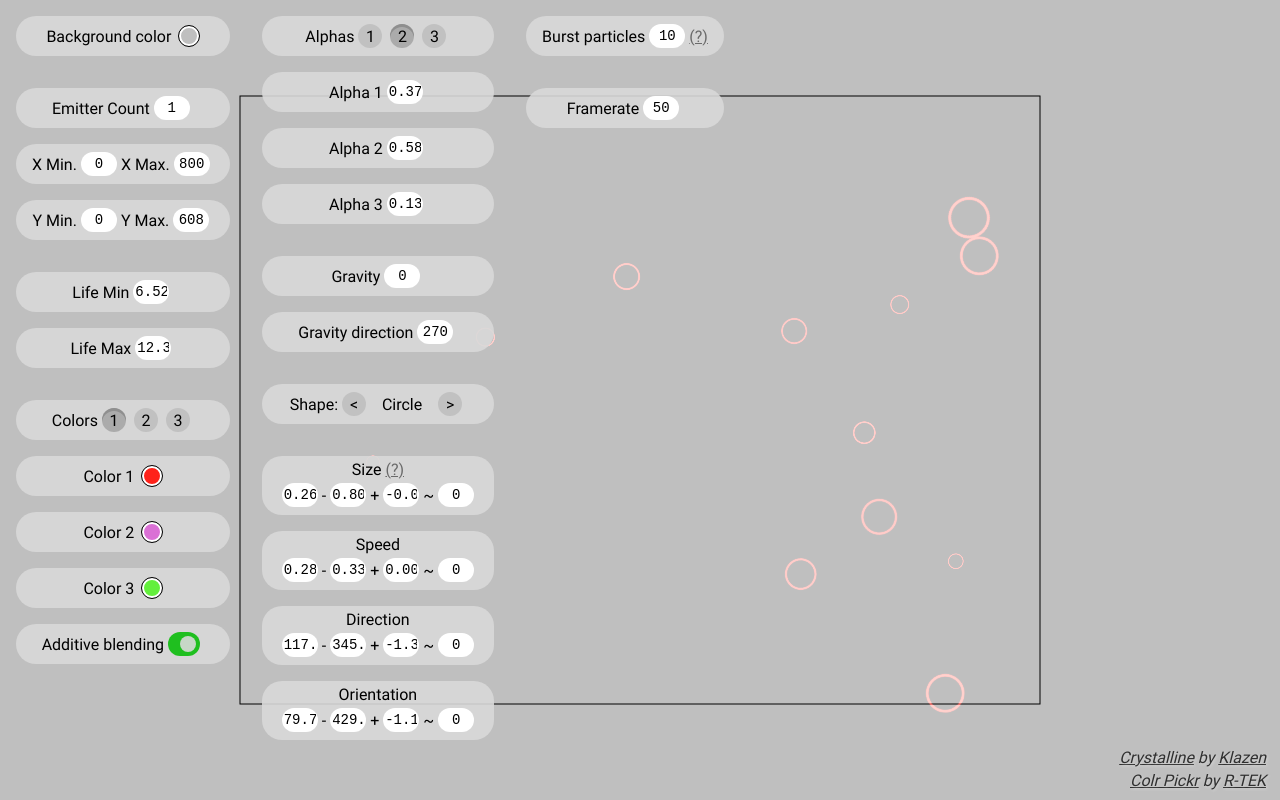
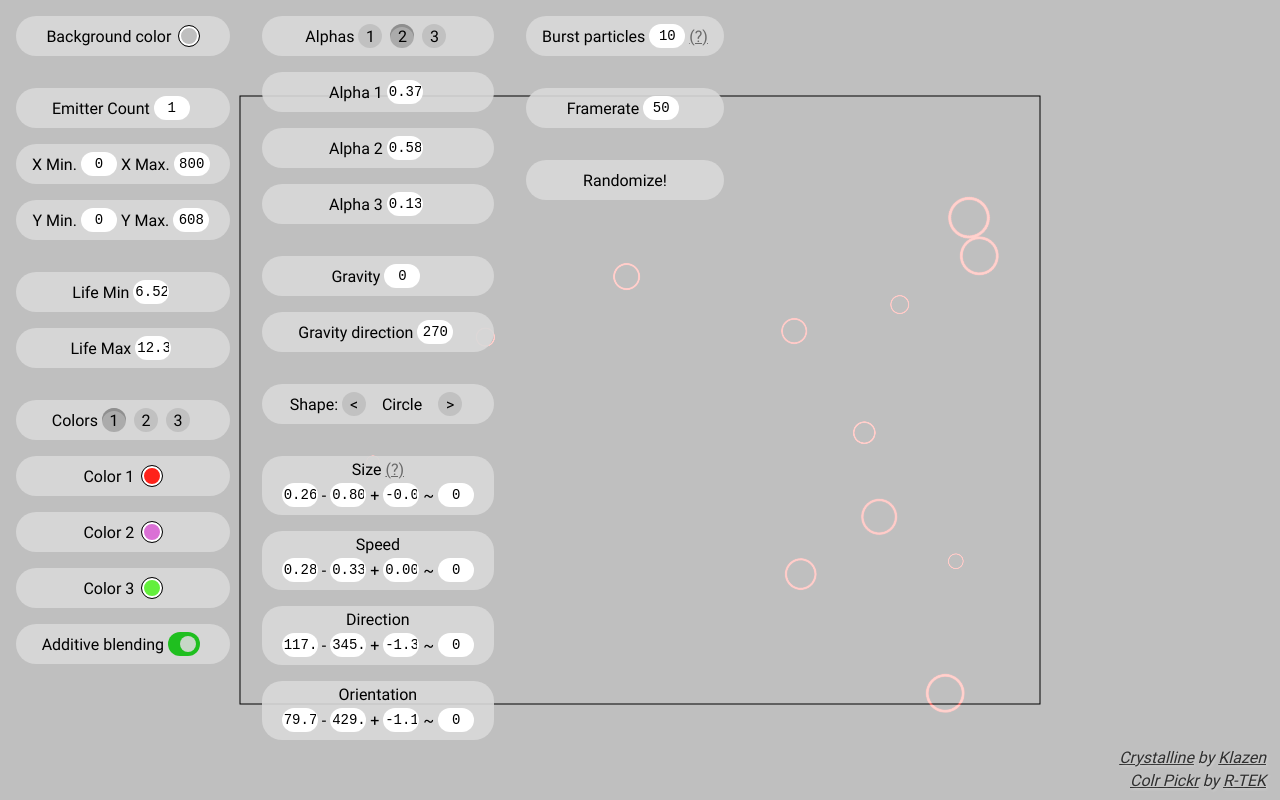
Before and after one commit to iwVerve/crystalline, a plain HTML site: page index.html in a window 1280 px wide. Drawn offline with Linux system fonts and the light colour scheme.

Commit message:
randomize button

```diff
--- a/index.html
+++ b/index.html
@@ -194,6 +194,11 @@
                     <input class="value" type="text" id="fps" onclick="this.select();" oninput="psys.fps = Number(this.value);" onfocusout="this.value = Number(this.value);">
                 </div>
             </div>
+            <div>
+                <div class="container button" onclick="psys.randomize(); updateUI(true)">
+                    Randomize!
+                </div>
+            </div>
 
         </div>
 
--- a/script.js
+++ b/script.js
@@ -1,9 +1,5 @@
 psys = new ParticleSystem();
 psys.randomize();
-setAlphas(psys.alphas);
-setColors(psys.colors);
-switchBlending();
-switchBlending();
 
 const canvas = document.getElementById('particle-canvas');
 const ctx = canvas.getContext('2d');
@@ -111,18 +107,25 @@ function setAlphas(n) {
 }
 
 function update() {
-    updateUI();
+    updateUI(false);
 
     canvas.width = document.body.clientWidth;
     canvas.height = document.body.clientHeight;
     draw();
 }
 
-function updateUI() {
+function updateUI(full) {
     $ ("#bg-color-display")[0].style["background-color"] = bgColor;
     $ ("#color1-display")[0].style["background-color"] = psys.color[0];
     $ ("#color2-display")[0].style["background-color"] = psys.color[1];
     $ ("#color3-display")[0].style["background-color"] = psys.color[2];
+
+    if (full) {
+        setAlphas(psys.alphas);
+        setColors(psys.colors);
+        switchBlending();
+        switchBlending();
+    }
 }
 
 function draw() {
@@ -142,3 +145,4 @@ function draw() {
 update();
 setInterval(update, 10);
 updateShape();
+updateUI(true);
--- a/stylesheet.css
+++ b/stylesheet.css
@@ -56,6 +56,10 @@ body {
 .container.column {
     padding: 4px 16px;
     flex-flow: column;
+}
+
+.container.button {
+    cursor: pointer;
 }
 
 .container.button:hover {
```
